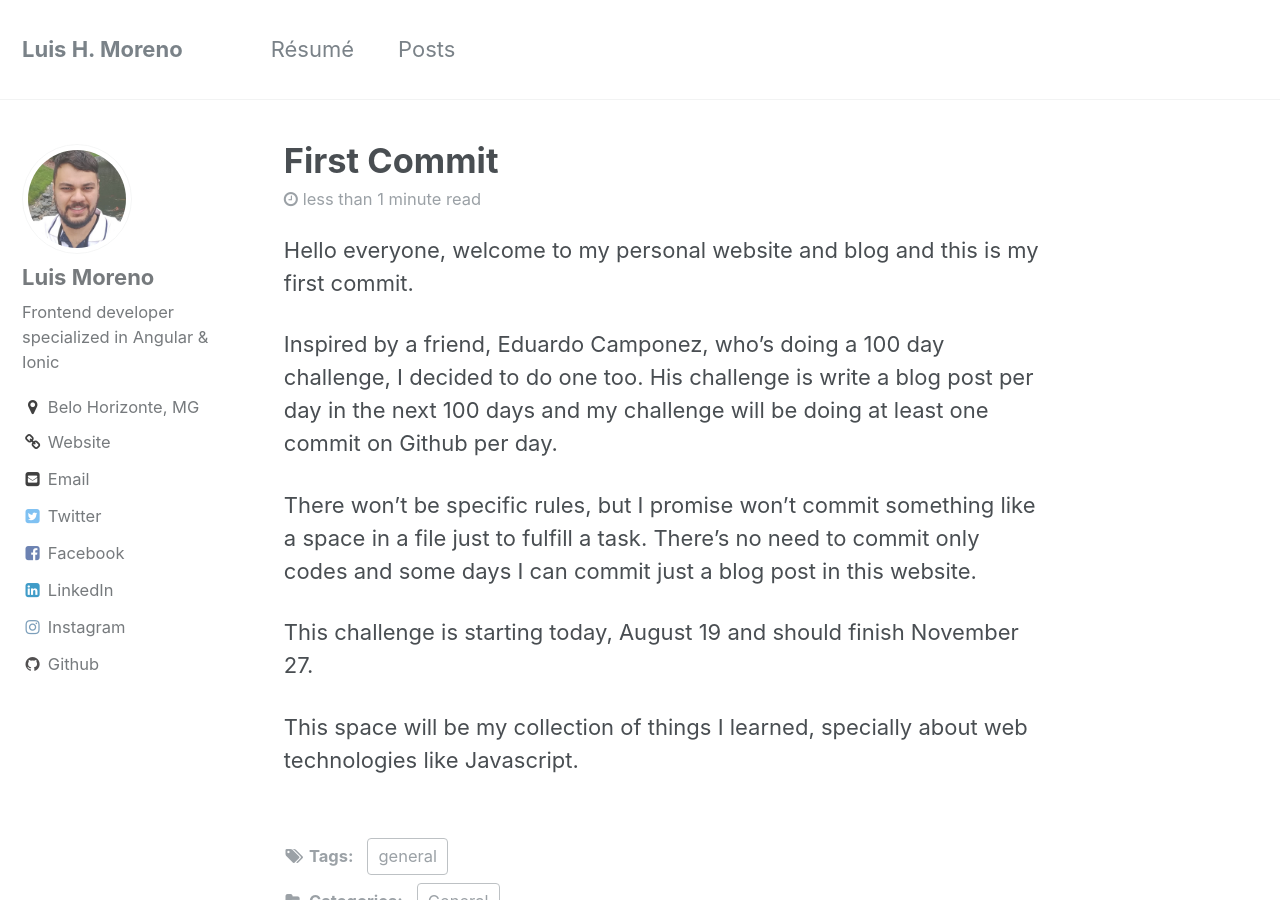
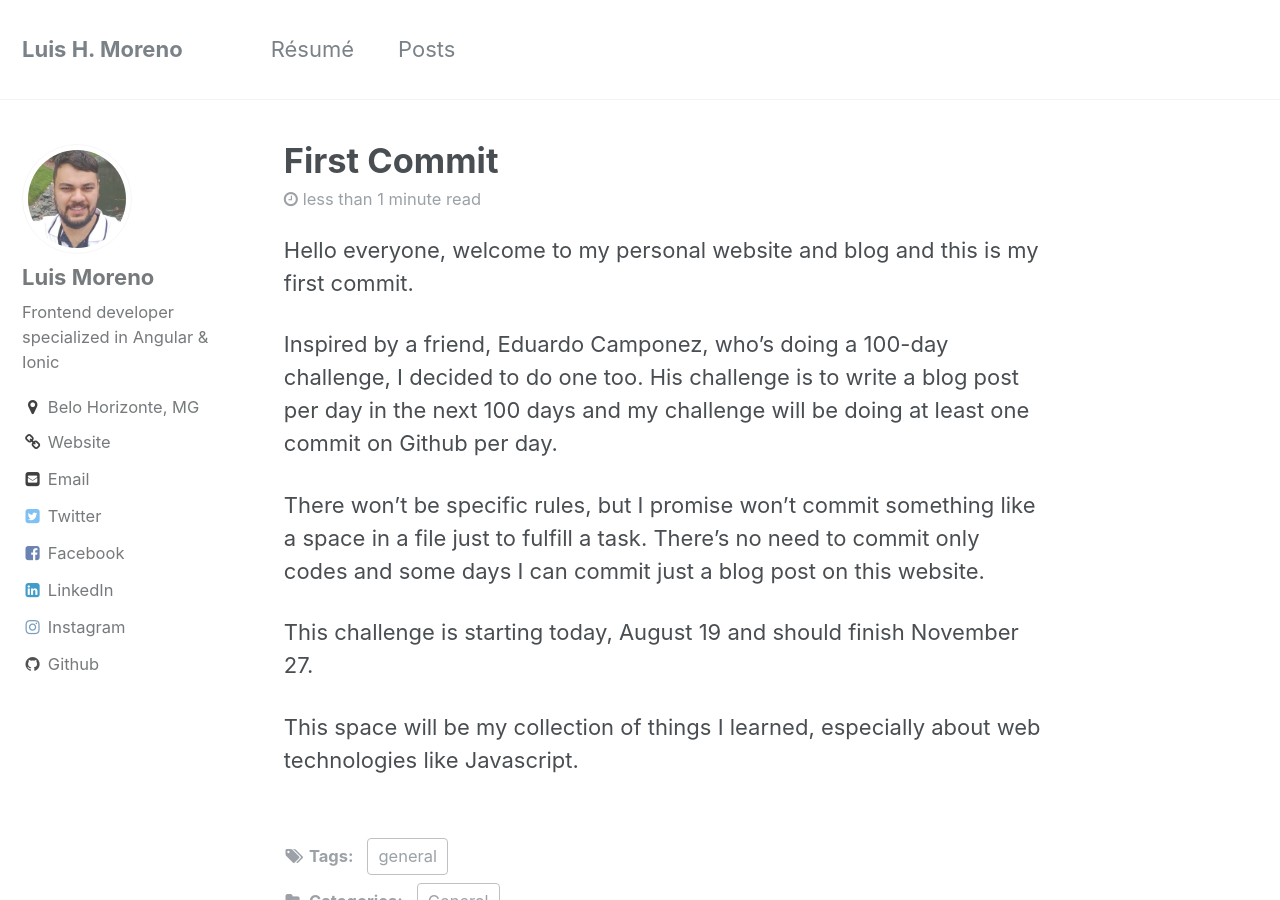
Before and after one commit to luishmcmoreno/luishmcmoreno.github.io, a Jekyll site: the page built from _posts/2017-08-19-first-commit.md, in a window 1280 px wide and 900 px high. Built offline with Jekyll 4.4.1, drawn with Linux system fonts in a browser that asks for light colours; comment, search, counter and statistics services are not loaded.

Commit message:
typo fix

```diff
--- a/_posts/2017-08-19-first-commit.md
+++ b/_posts/2017-08-19-first-commit.md
@@ -8,10 +8,10 @@ tags:
 
 Hello everyone, welcome to my personal website and blog and this is my first commit.
 
-Inspired by a friend, Eduardo Camponez, who's doing a 100 day challenge, I decided to do one too. His challenge is write a blog post per day in the next 100 days and my challenge will be doing at least one commit on Github per day.
+Inspired by a friend, Eduardo Camponez, who's doing a 100-day challenge, I decided to do one too. His challenge is to write a blog post per day in the next 100 days and my challenge will be doing at least one commit on Github per day.
 
-There won't be specific rules, but I promise won't commit something like a space in a file just to fulfill a task. There's no need to commit only codes and some days I can commit just a blog post in this website.
+There won't be specific rules, but I promise won't commit something like a space in a file just to fulfill a task. There's no need to commit only codes and some days I can commit just a blog post on this website.
 
 This challenge is starting today, August 19 and should finish November 27.
 
-This space will be my collection of things I learned, specially about web technologies like Javascript.
+This space will be my collection of things I learned, especially about web technologies like Javascript.
```
Also changed, not shown: _pages/home.md (+2 -2 lines), _pages/resume.md (+1 -2 lines).
